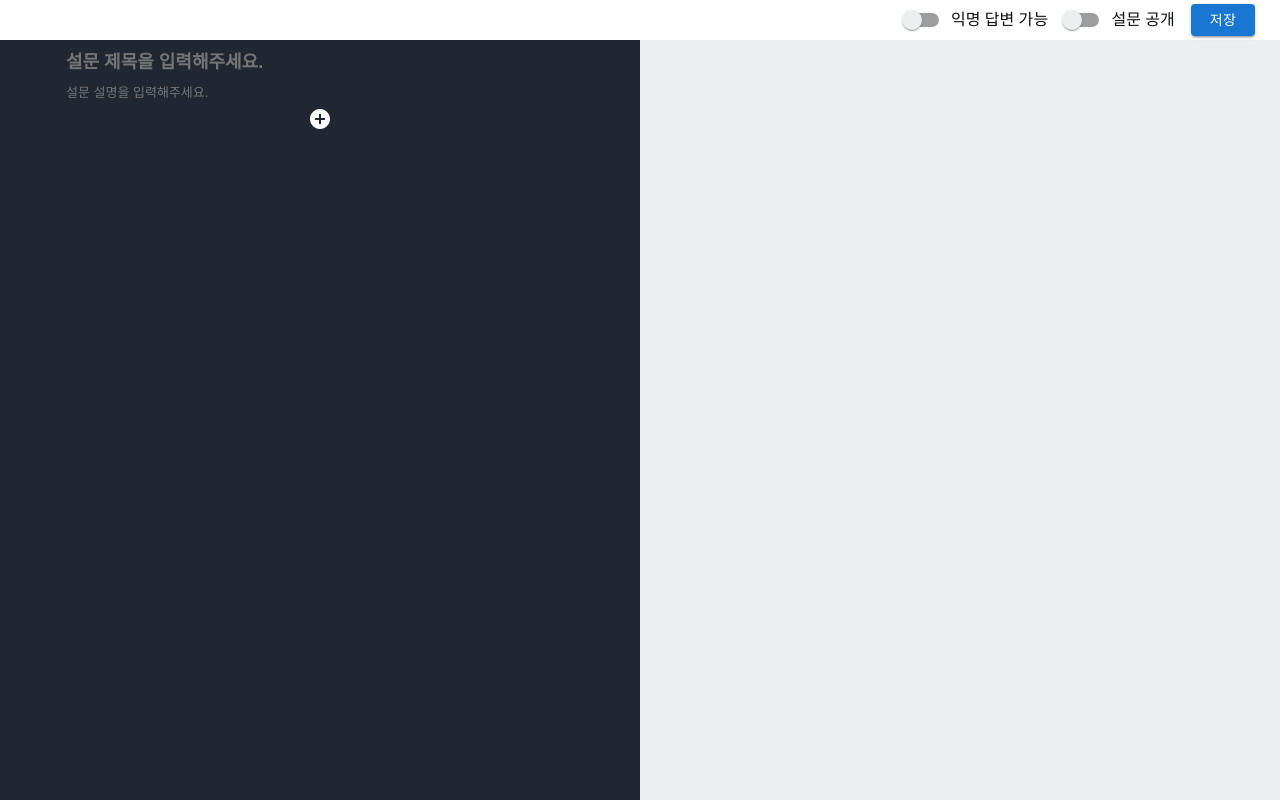
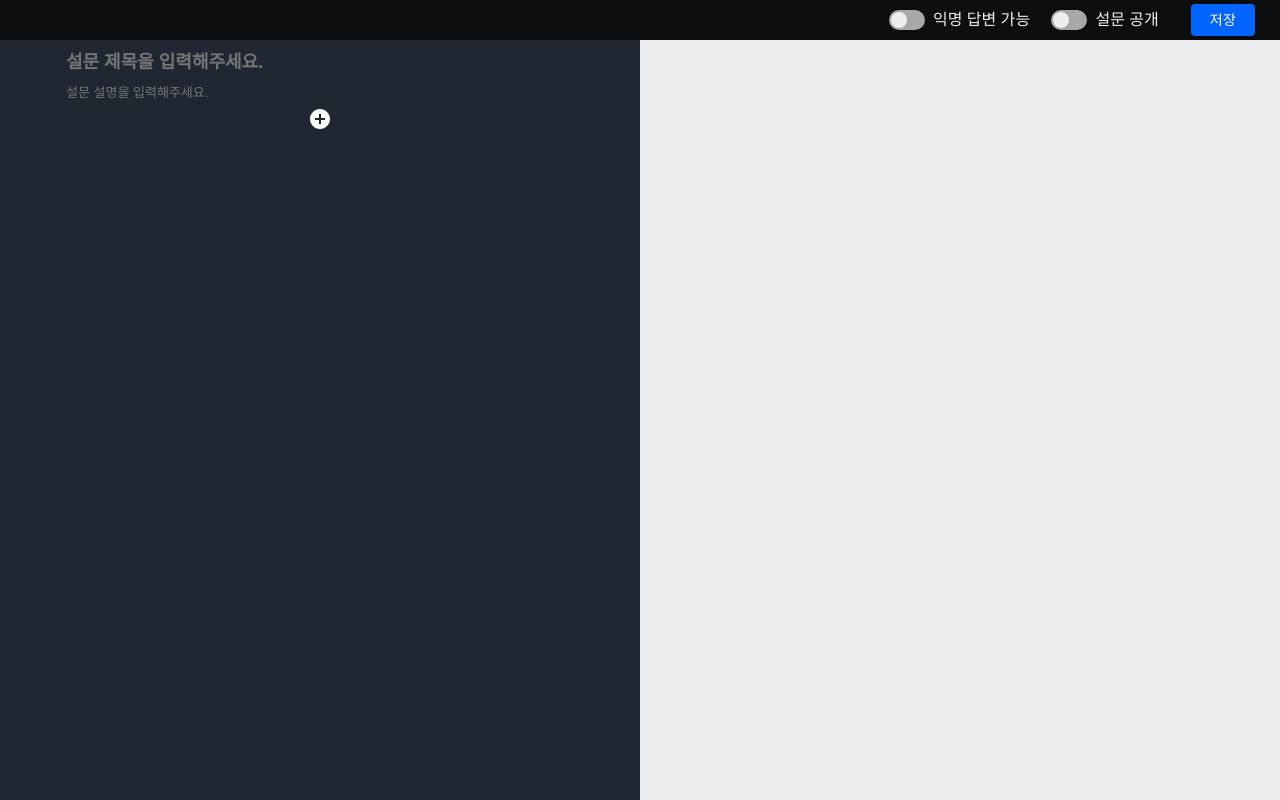
Before and after one commit to moka-team/mokaform-client, a React (Create React App) app: page /create-survey in a window 1280 px wide. Built offline with nearby package versions, Linux system fonts and the light colour scheme; the HTML template or start-up script is replaced by a standard one.

Commit message:
feat: nav 스위치, 버튼 UI 수정

```diff
--- /dev/null
+++ b/src/components/surveys/create/CustomizedButton.jsx
@@ -0,0 +1,8 @@
+import { styled } from "@mui/material/styles";
+import Button from "@mui/material/Button";
+import { purple } from "@mui/material/colors";
+
+export const CustomButton = styled(Button)(({ theme }) => ({
+  color: theme.palette.getContrastText(purple[500]),
+  backgroundColor: "#0064FF",
+}));
--- /dev/null
+++ b/src/components/surveys/create/CustomizedSwitches.jsx
@@ -0,0 +1,41 @@
+import * as React from "react";
+import { styled } from "@mui/material/styles";
+import Switch from "@mui/material/Switch";
+
+export const CustomSwitch = styled((props) => (
+  <Switch focusVisibleClassName=".Mui-focusVisible" disableRipple {...props} />
+))(({ theme }) => ({
+  width: 36,
+  height: 20,
+  padding: 0,
+  "& .MuiSwitch-switchBase": {
+    padding: 0,
+    margin: 2,
+    transitionDuration: "300ms",
+    "&.Mui-checked": {
+      transform: "translateX(16px)",
+      color: "#fff",
+      "& + .MuiSwitch-track": {
+        backgroundColor: "#0064FF",
+        opacity: 1,
+        border: 0,
+      },
+      "&.Mui-disabled + .MuiSwitch-track": {
+        opacity: 0.5,
+      },
+    },
+  },
+  "& .MuiSwitch-thumb": {
+    boxShadow: "none",
+    width: 16,
+    height: 16,
+  },
+  "& .MuiSwitch-track": {
+    borderRadius: 26 / 2,
+    backgroundColor: "#a9a8a8",
+    opacity: 1,
+    transition: theme.transitions.create(["background-color"], {
+      duration: 500,
+    }),
+  },
+}));
--- a/src/components/surveys/create/NavBar.jsx
+++ b/src/components/surveys/create/NavBar.jsx
@@ -1,10 +1,9 @@
-import styled from "styled-components";
 import { Button } from "@mui/material";
 import { useRecoilState, useRecoilValue } from "recoil";
-import Switch from "@mui/material/Switch";
 import FormGroup from "@mui/material/FormGroup";
 import FormControlLabel from "@mui/material/FormControlLabel";
 import Box from "@mui/material/Box";
+import { SNavBar } from "./styled";
 
 import {
   surveyTitle,
@@ -14,23 +13,9 @@ import {
   surveyListState,
   detailMCQuestionState,
 } from "../../../atoms";
+import { CustomSwitch } from "./CustomizedSwitches";
+import { CustomButton } from "./CustomizedButton";
 
-const SNavBar = styled.div`
-  display: flex;
-  justify-content: flex-end;
-  align-items: center;
-  position: fixed;
-  top: 0;
-  left: 0;
-  right: 0;
-  /* background-color: #0d0e10; */
-  background-color: white;
-  height: 5%;
-  Button {
-    margin-right: 25px;
-    height: 80%;
-  }
-`;
 function NavBar() {
   const label = { inputProps: { "aria-label": "Switch demo" } };
 
@@ -81,36 +66,46 @@ function NavBar() {
       <FormGroup row="true">
         <FormControlLabel
           control={
-            <Switch
+            <CustomSwitch
               style={{ color: "#edeef0" }}
               checked={isAnonymous}
               onChange={isAnonymousOnChange}
             />
           }
           label={
-            <Box fontWeight={500} color="#0d0e10">
+            <Box
+              fontWeight={500}
+              color="#edeef0"
+              marginLeft={1}
+              marginRight={2}
+            >
               익명 답변 가능
             </Box>
           }
         />
         <FormControlLabel
           control={
-            <Switch
+            <CustomSwitch
               style={{ color: "#edeef0" }}
               checked={isPublic}
               onChange={isPublicOnChange}
             />
           }
           label={
-            <Box fontWeight={500} color="#0d0e10">
+            <Box
+              fontWeight={500}
+              color="#edeef0"
+              marginLeft={1}
+              marginRight={2}
+            >
               설문 공개
             </Box>
           }
         />
       </FormGroup>
-      <Button onClick={handleSubmit} variant="contained">
+      <CustomButton onClick={handleSubmit} variant="contained">
         저장
-      </Button>
+      </CustomButton>
     </SNavBar>
   );
 }
--- a/src/components/surveys/create/styled.js
+++ b/src/components/surveys/create/styled.js
@@ -136,6 +136,24 @@ const SummaryText = styled.text`
     outline: none;
   }
 `;
+
+const SNavBar = styled.div`
+  display: flex;
+  justify-content: flex-end;
+  align-items: center;
+  position: fixed;
+  top: 0;
+  left: 0;
+  right: 0;
+  background-color: #0d0e10;
+  /* background-color: white; */
+  height: 5%;
+  Button {
+    margin-right: 25px;
+    height: 80%;
+  }
+`;
+
 export {
   Create,
   Preview,
@@ -148,4 +166,5 @@ export {
   Summary,
   TitleText,
   SummaryText,
+  SNavBar,
 };
```
